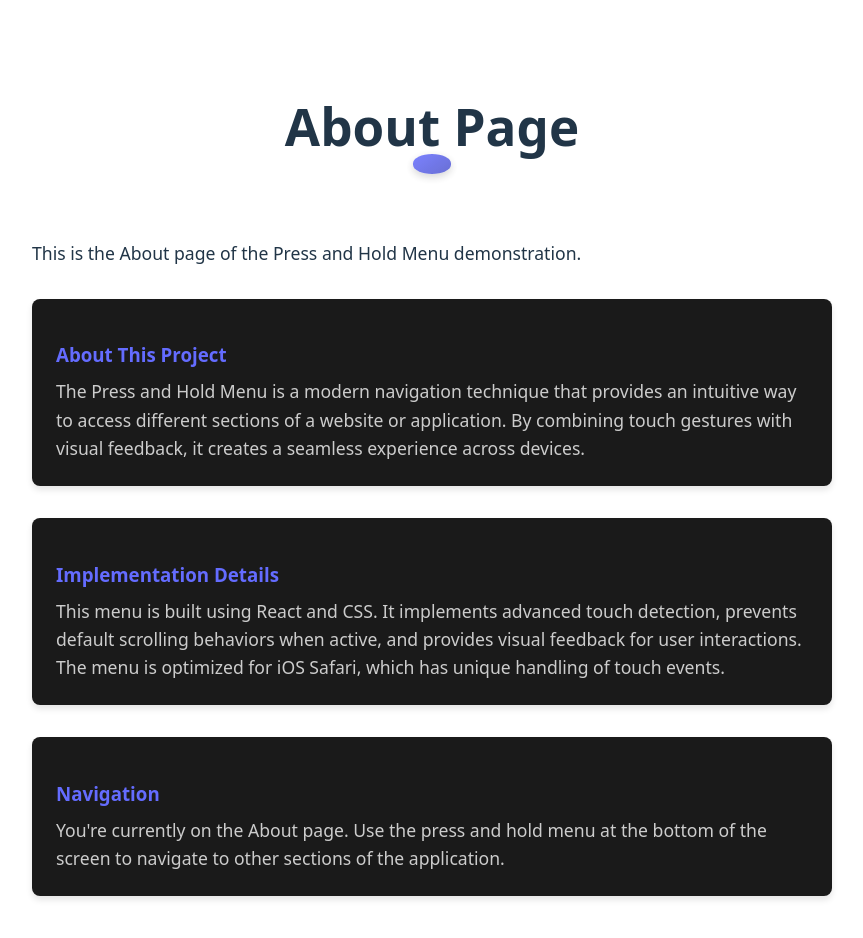
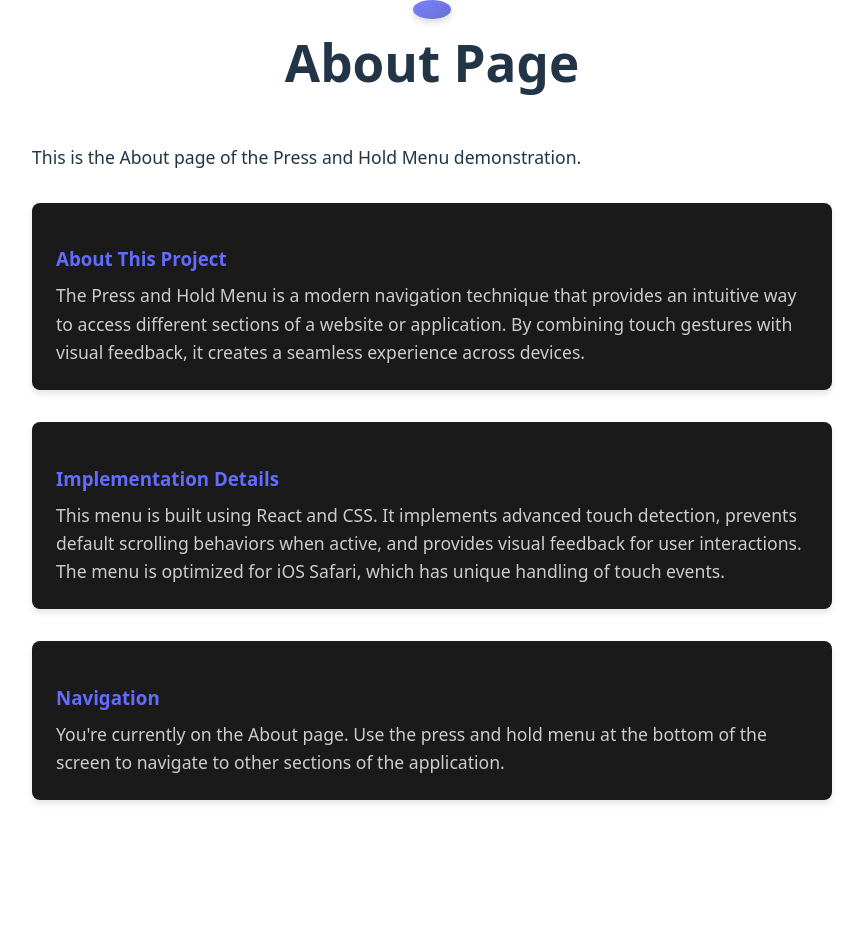
Before and after one commit to klineathan/press-hold-menu, a React (Vite) app: page /about in a window 1280 px wide. Shown: the top 938 px of the page, without its empty margins (208-1071 px from the left). After the commit the page ends 832 px from the top, so only its background shows below. Built offline with nearby package versions, Linux system fonts and the light colour scheme.

Commit message:
Added function to calculate nav item positions

```diff
--- a/src/App.css
+++ b/src/App.css
@@ -1,7 +1,6 @@
 #root {
   max-width: 1280px;
   margin: 0 auto;
-  padding: 2rem;
   text-align: center;
   width: 100%;
 }
@@ -17,7 +16,6 @@
   overscroll-behavior: none;
   touch-action: manipulation;
   position: relative; /* Allow absolute positioning inside */
-  padding-bottom: 5rem; /* Add space at the bottom for the menu */
   width: 100%;
 }
 
@@ -28,21 +26,18 @@
   align-items: center;
   width: 100%;
   min-height: 100vh;
-  padding: 2rem 1rem;
 }
 
 /* Page content */
 .page-content {
   width: 100%;
   max-width: 800px;
-  margin: 2rem auto;
   text-align: left;
 }
 
 .page-content p {
   font-size: 1.1rem;
   line-height: 1.6;
-  margin-bottom: 1.5rem;
 }
 
 /* Main content area */
@@ -57,10 +52,6 @@
 /* Menu container */
 .menu-container {
   position: fixed;
-  left: 50%;
-  transform: translateX(-50%);
-  width: 200px;
-  height: 200px;
   display: flex;
   align-items: center;
   justify-content: center;
@@ -79,7 +70,7 @@
 
 /* Make button and its children accept pointer events */
 .menu-container button,
-.menu-container .nav-items {
+.menu-container .nav-button {
   pointer-events: auto;
 }
 
@@ -99,6 +90,15 @@
   0% { transform: translate(-50%, -50%) scale(1); }
   50% { transform: translate(-50%, -50%) scale(1.1); }
   100% { transform: translate(-50%, -50%) scale(1); }
+}
+
+.center {
+  position: absolute;
+  width: 5px;
+  height: 5px;
+  background-color: red;
+  border-radius: 50%;
+  z-index: 1000;
 }
 
 /* Main button */
@@ -138,21 +138,6 @@
   100% { transform: scale(3.0); }
 }
 
-/* Nav buttons container */
-.nav-items {
-  position: absolute;
-  width: 100%;
-  height: 100%;
-  display: flex;
-  align-items: center;
-  justify-content: center;
-  pointer-events: none;
-}
-
-.nav-items.active {
-  pointer-events: all;
-}
-
 /* Nav buttons - completely revised positioning approach */
 .nav-button {
   position: absolute;
@@ -170,7 +155,6 @@
   cursor: pointer;
   font-size: 0.75rem;
   /* Fixed scaling center */
-  transform-origin: center center;
   transition: transform 0.3s ease, opacity 0.3s ease, box-shadow 0.3s ease;
   /* Improve touch handling */
   -webkit-tap-highlight-color: transparent;
@@ -183,47 +167,26 @@
   user-select: none;
 }
 
-/* Left nav button */
-.nav-button:nth-child(1) {
-  left: 0;
-  top: 50%;
-  transform: translate(-15px, -70px);
-}
-
-/* Middle nav button */
-.nav-button:nth-child(2) {
-  left: 50%;
-  top: 0;
-  transform: translate(-25px, -35px);
-}
-
-/* Right nav button */
-.nav-button:nth-child(3) {
-  right: 0;
-  top: 50%;
-  transform: translate(15px, -70px);
-}
-
-.nav-items.active .nav-button {
+.nav-button.active {
   opacity: 1;
 }
 
 /* Absolute simplicity - only scale with no movement */
 .nav-button.hovered {
-  transform: scale(1.2) translate(-15px, -70px) !important;
+  transform: scale(1.2);
 }
 
 /* Override for each specific button to ensure they scale in place */
 .nav-button:nth-child(1).hovered {
-  transform: scale(1.2) translate(-15px, -70px) !important;
+  transform: scale(1.2);
 }
 
 .nav-button:nth-child(2).hovered {
-  transform: scale(1.2) translate(-25px, -35px) !important;
+  transform: scale(1.2);
 }
 
 .nav-button:nth-child(3).hovered {
-  transform: scale(1.2) translate(15px, -70px) !important;
+  transform: scale(1.2);
 }
 
 /* Dummy content styles */
@@ -333,7 +296,7 @@
 
 /* Make sure buttons appear on Safari */
 @supports (-webkit-touch-callout: none) {
-  .nav-items.active .nav-button {
+  .nav-button.active {
     opacity: 1 !important;
     visibility: visible !important;
   }
@@ -368,29 +331,16 @@
     font-size: 0.7rem;
   }
 
-  /* Adjust mobile positions */
-  .nav-button:nth-child(1) {
-    transform: translate(-10px, -65px);
-  }
-
-  .nav-button:nth-child(2) {
-    transform: translate(-22px, -30px);
-  }
-
-  .nav-button:nth-child(3) {
-    transform: translate(10px, -65px);
-  }
-
   .nav-button:nth-child(1).hovered {
-    transform: scale(1.2) translate(-10px, -65px) !important;
+    transform: scale(1.2);
   }
 
   .nav-button:nth-child(2).hovered {
-    transform: scale(1.2) translate(-22px, -30px) !important;
+    transform: scale(1.2);
   }
 
   .nav-button:nth-child(3).hovered {
-    transform: scale(1.2) translate(10px, -65px) !important;
+    transform: scale(1.2);
   }
 
   .page-content {
--- a/src/App.jsx
+++ b/src/App.jsx
@@ -5,6 +5,7 @@ import './App.css'
 import Home from './pages/Home';
 import About from './pages/About';
 import Contact from './pages/Contact';
+import Playground from './pages/Playground';
 
 function App() {
   return (
@@ -14,6 +15,7 @@ function App() {
           <Route path="/" element={<Home />} />
           <Route path="/about" element={<About />} />
           <Route path="/contact" element={<Contact />} />
+          <Route path="/playground" element={<Playground />} />
         </Routes>
       </div>
     </Router>
--- a/src/components/Menu.jsx
+++ b/src/components/Menu.jsx
@@ -1,4 +1,4 @@
-import { useState, useRef, useEffect } from 'react';
+import { useState, useRef, useEffect, useMemo } from 'react';
 import { useNavigate } from 'react-router-dom';
 import '../App.css';
 
@@ -9,13 +9,15 @@ function Menu() {
   const [pointerPosition, setPointerPosition] = useState({ x: 0, y: 0 });
   const [showPointer, setShowPointer] = useState(false);
   const menuRef = useRef(null);
+  const mainButtonRef = useRef(null);
   const navigate = useNavigate();
 
   // Navigation menu items
   const navItems = [
     { id: 1, label: "Home", path: "/" },
     { id: 2, label: "About", path: "/about" },
-    { id: 3, label: "Contact", path: "/contact" }
+    { id: 3, label: "Contact", path: "/contact" },
+    { id: 4, label: "Playground", path: "/playground" }
   ];
 
   // Handle press start (both mouse and touch)
@@ -195,6 +197,40 @@ function Menu() {
   // Detect iOS Safari
   const isIOS = /iPad|iPhone|iPod/.test(navigator.userAgent) && !window.MSStream;
 
+  // Place n nav items around a circle so that the arc length between consecutive points is a distance d starting at angle a
+  function calculateNavItemOriginPoints(cx, cy, r, n, arcLength, startAngle = null) {
+    // If startAngle is null, calculate the startAngle to center the items along the y-axis
+    if (startAngle === null) {
+      // For symmetrical placement around y-axis, calculate the total angle span
+      const totalAngleSpan = (n - 1) * (arcLength / r);
+      // Set startAngle to PI (bottom) minus half the total angle span
+      // Then add PI/2 (90 degrees) to rotate clockwise
+      startAngle = Math.PI - totalAngleSpan / 2 + Math.PI/2;
+    }
+
+    const dTheta = arcLength / r;
+    const points = [];
+    for (let i = 0; i < n; i++) {
+      const theta = startAngle + i * dTheta;
+      const x = r * Math.cos(theta);
+      const y = r * Math.sin(theta);
+      points.push({ x, y });
+    }
+    return points;
+  }
+
+  const pts = useMemo(() => {
+    if (mainButtonRef.current) {
+      // Since we're using relative positioning, we don't need the main button's position
+      // We'll just use a radius and position relative to the center
+      const pts = calculateNavItemOriginPoints(0, 0, 100, navItems.length, 85);
+      console.log(pts);
+      return pts;
+    } else {
+      return null
+    }
+  }, [mainButtonRef, navItems.length])
+
   return (
     <div
       className="menu-container"
@@ -220,29 +256,34 @@ function Menu() {
         </div>
       )}
 
-      {/* Nav buttons */}
-      <div className={`nav-items ${isActive ? 'active' : ''}`}>
-        {navItems.map((item) => (
-          <button
-            key={item.id}
-            className={`nav-button ${hoveredNavItem?.id === item.id ? 'hovered' : ''}`}
-            onMouseEnter={() => handleNavItemEnter(item)}
-            onMouseLeave={handleNavItemLeave}
-            onTouchStart={() => handleNavItemEnter(item)}
-          >
-            {item.label}
-          </button>
-        ))}
-      </div>
-
       {/* Main button */}
       <button
+        ref={mainButtonRef}
         className={`main-button ${isActive ? 'active' : ''}`}
         onMouseDown={handlePressStart}
         onMouseUp={handlePressEnd}
         onTouchStart={handlePressStart}
         onTouchEnd={handlePressEnd}
       />
+
+      {/* Nav buttons */}
+      {pts && navItems.map((item, i) => (
+        <button
+          key={item.id}
+          className={`nav-button${hoveredNavItem?.id === item.id ? ' hovered' : ''}${isActive ? ' active' : ''}`}
+          style={{
+            top: `calc(50% + ${pts[i].y}px)`,
+            left: `calc(50% + ${pts[i].x}px)`,
+            transform: `translate(-50%, -50%) ${hoveredNavItem?.id === item.id ? 'scale(1.2)' : 'scale(1)'}`,
+            transition: 'transform 0.2s ease-out'
+          }}
+          onMouseEnter={() => handleNavItemEnter(item)}
+          onMouseLeave={handleNavItemLeave}
+          onTouchStart={() => handleNavItemEnter(item)}
+        >
+          {item.label}
+        </button>
+      ))}
     </div>
   );
 }
--- /dev/null
+++ b/src/pages/Playground.jsx
@@ -0,0 +1,12 @@
+import Menu from '../components/Menu';
+
+function Playground() {
+  return (
+    <div className='page-container'>
+      <h1>Playground</h1>
+      <Menu />
+    </div>
+  )
+}
+
+export default Playground;
```
